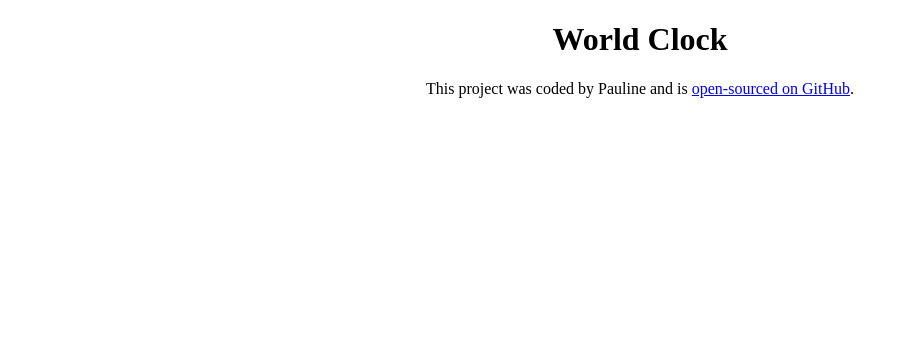
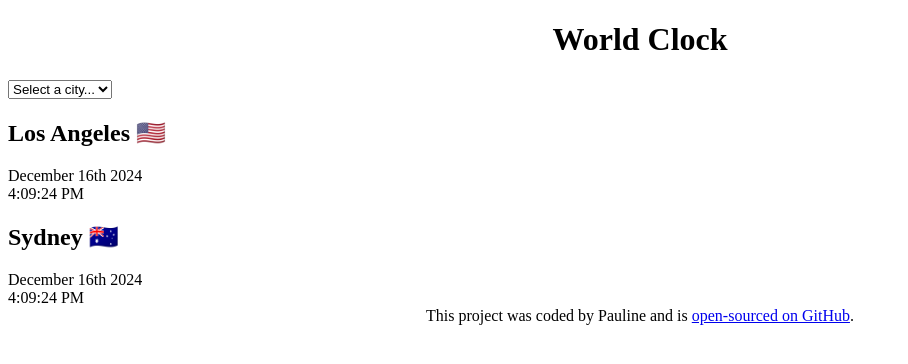
Before and after one commit to lapyaephyu/world-clock, a plain HTML site: page index.html in a window 1280 px wide. Shown: the whole page, without its empty margins (0-908 px from the left). Drawn offline with Linux system fonts and the light colour scheme.

Commit message:
Added the basic HTML

```diff
--- a/index.html
+++ b/index.html
@@ -8,7 +8,27 @@
   </head>
 
   <body>
-    <h1>World Clock</h1>
+    <div class="container">
+      <h1>World Clock</h1>
+      <select>
+        <option value="">Select a city...</option>
+        <option value="">Miami</option>
+        <option value="">Seoul</option>
+        <option value="">Brisbane</option>
+      </select>
+
+      <div class="city">
+        <h2>Los Angeles 🇺🇸</h2>
+        <div class="date">December 16th 2024</div>
+        <div class="time">4:09:24 PM</div>
+      </div>
+      <div class="city">
+        <h2>Sydney 🇦🇺</h2>
+        <div class="date">December 16th 2024</div>
+        <div class="time">4:09:24 PM</div>
+      </div>
+    </div>
+
     <footer>
       This project was coded by Pauline and is
       <a href="https://github.com/lapyaephyu/world-clock" target="_blank"
```
